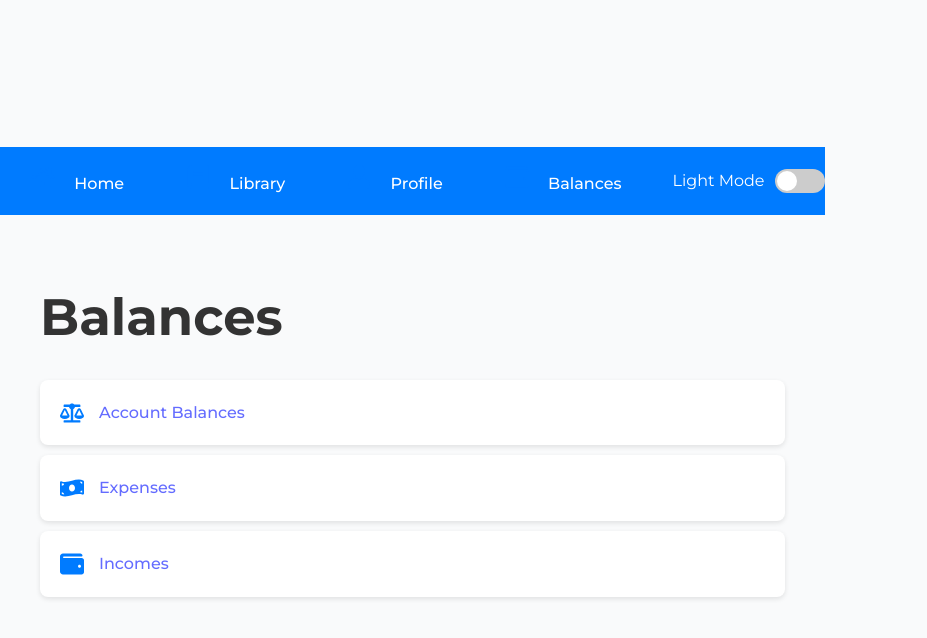
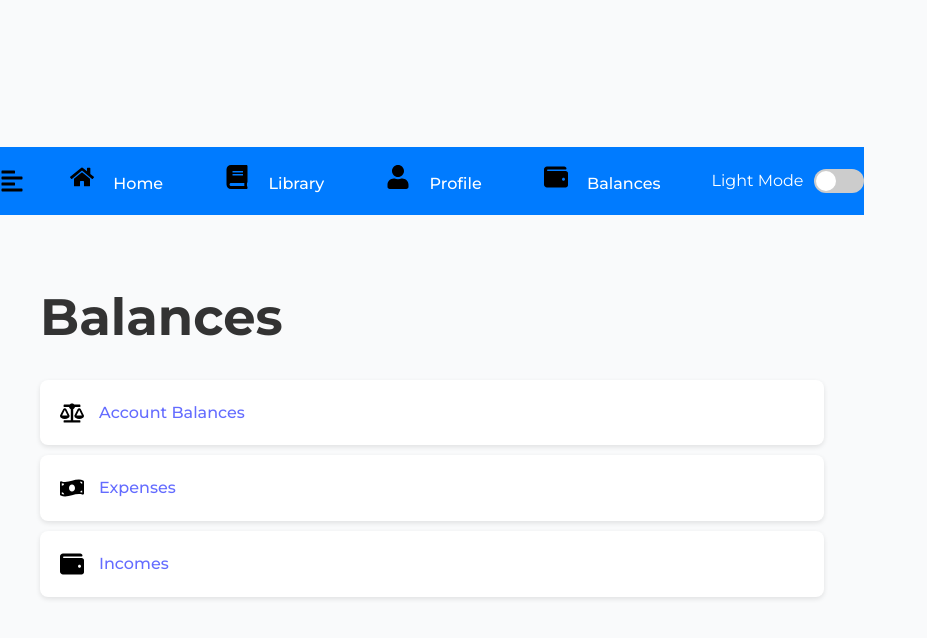
Before and after one commit to Jakethetyper/Growth, a React (Vite) app in the folder client/: page /balances in a window 1280 px wide. Shown: the top 638 px of the page, without its empty margins (0-927 px from the left). Built offline with nearby package versions, Linux system fonts and the light colour scheme.

Commit message:
updating nav

```diff
--- a/client/src/App.css
+++ b/client/src/App.css
@@ -4,6 +4,7 @@
   --background-color: #f9fafb;
   --text-color: #333;
   --primary-color: #007BFF;
+  --icon-color: black;
   --secondary-color: #f4f4f9;
   --card-background-color: #fff;
 }
@@ -14,6 +15,7 @@
   --primary-color: #4ecca3;
   --secondary-color: #16213e;
   --card-background-color: #16213e;
+  --icon-color: #4ecca3;
 }
 
 body {
@@ -67,7 +69,7 @@ li {
 .icon {
   margin-right: 15px;
   font-size: 24px;
-  color: var(--primary-color);
+  color: var(--icon-color);
 }
 
 .button {
--- a/client/src/pages/Header/Header.jsx
+++ b/client/src/pages/Header/Header.jsx
@@ -1,9 +1,10 @@
 import React, { useEffect, useState } from "react";
-import { FaBook, FaHome, FaUser, FaWallet } from "react-icons/fa";
+import { FaAlignLeft, FaBook, FaHome, FaUser, FaWallet } from "react-icons/fa";
 import { Link } from "react-router-dom";
 import "./Header.css";
 
 const Header = () => {
+  const [dropdown, setDropDown] = useState(true);
   const [theme, setTheme] = useState(localStorage.getItem("theme") || "light");
 
   useEffect(() => {
@@ -17,7 +18,12 @@ const Header = () => {
 
   return (
     <header className="header">
+      {dropdown ? (
         <nav>
+          <FaAlignLeft
+            onClick={() => setDropDown(!dropdown)}
+            className="icon"
+          />
           <Link to="/">
             <FaHome className="icon" /> Home
           </Link>
@@ -33,11 +39,18 @@ const Header = () => {
           <div className="toggle-container">
             <span>{theme === "light" ? "Light Mode" : "Dark Mode"}</span>
             <label className="toggle">
-            <input type="checkbox" onChange={toggleTheme} checked={theme === "dark"} />
+              <input
+                type="checkbox"
+                onChange={toggleTheme}
+                checked={theme === "dark"}
+              />
               <span className="slider"></span>
             </label>
           </div>
         </nav>
+      ) : (
+        <FaAlignLeft onClick={() => setDropDown(!dropdown)} className="icon" />
+      )}
     </header>
   );
 };
```
Lines whose indentation alone changed are shown as unchanged.
